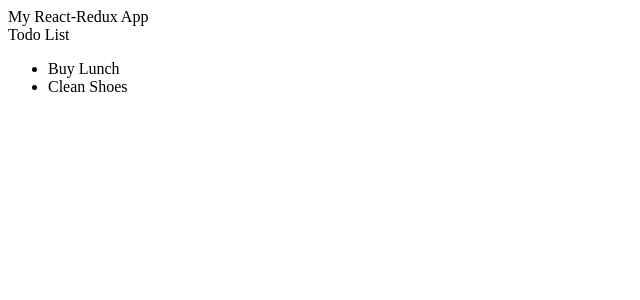
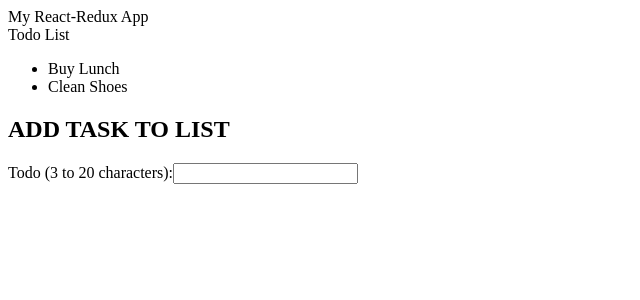
Before and after one commit to GregatGit/testing-todo, a React (Create React App) app: page / in a window 1280 px wide. Shown: the top 300 px of the page, without its empty margins (0-640 px from the left). Built offline with nearby package versions, Linux system fonts and the light colour scheme.

Commit message:
AddTodo component

```diff
--- /dev/null
+++ b/src/components/AddTodo.js
@@ -0,0 +1,22 @@
+import React from 'react'
+
+const AddTodo = () => {
+  return (
+    <div data-test="AddTodo">
+      <h2>ADD TASK TO LIST</h2>
+      <label>Todo (3 to 20 characters):</label>
+
+      <input
+        type="text"
+        id="name"
+        name="name"
+        required
+        minLength="3"
+        maxLength="20"
+        size="20"
+      />
+    </div>
+  )
+}
+
+export default AddTodo
--- a/src/components/TodoList.js
+++ b/src/components/TodoList.js
@@ -1,5 +1,6 @@
 import React from 'react'
 import { connect } from 'react-redux'
+import AddTodo from './AddTodo'
 
 const TodoList = ({ todos }) => {
   return (
@@ -12,6 +13,7 @@ const TodoList = ({ todos }) => {
             })
           : null}
       </ul>
+      <AddTodo />
     </div>
   )
 }
```
